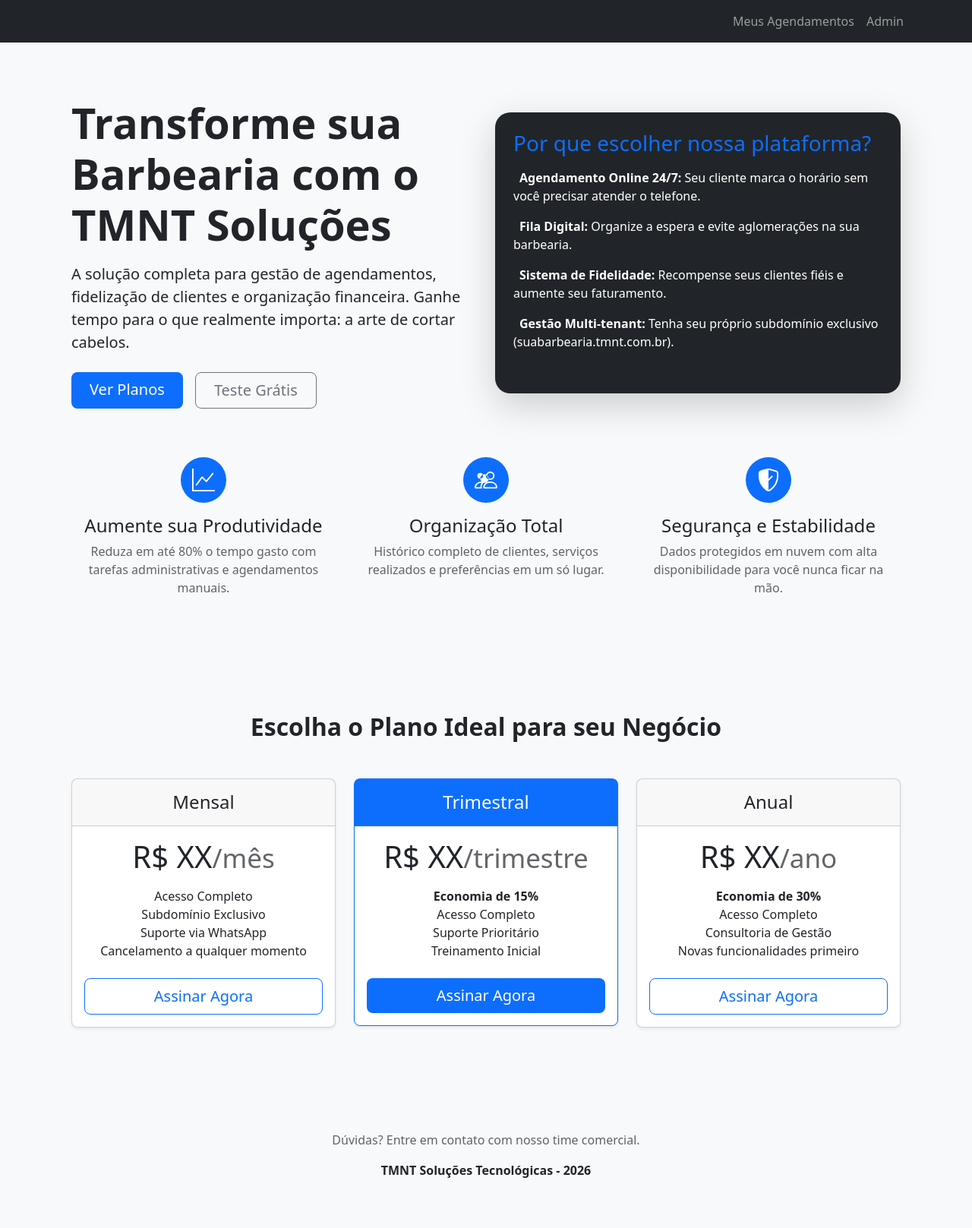
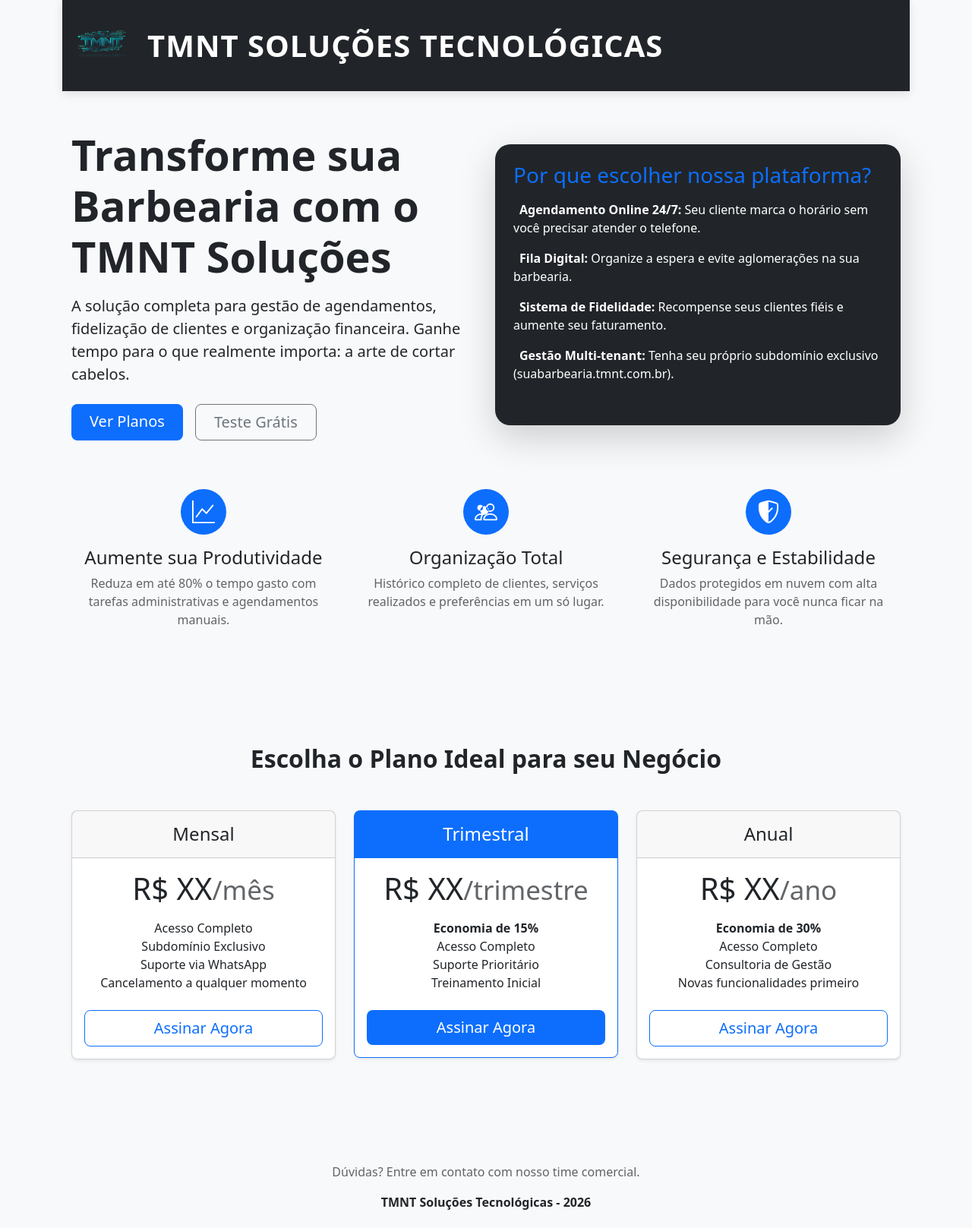
Before and after one commit to juliomtv/TMNT-Solu-oes-tecnologicas, a Flask app: page /venda in a window 1280 px wide. Shown: the whole page at 76% size. After the commit the page ends 1593 px from the top, so only its background shows below. Run offline with Flask 3, Linux system fonts and the light colour scheme.

Commit message:
style: personaliza navbar da página de vendas com logo e nome da empresa

```diff
--- a/barbearia_system/templates/venda.html
+++ b/barbearia_system/templates/venda.html
@@ -1,7 +1,43 @@
 {% extends 'base.html' %}
 
 {% block content %}
-<div class="container py-5">
+<!-- Sobrescreve o estilo da navbar apenas para esta página -->
+<style>
+    /* Esconde a navbar padrão do base.html para criar uma personalizada */
+    nav.navbar { display: none !important; }
+
+    .venda-navbar {
+        padding: 20px 0;
+        background-color: #212529;
+        margin-bottom: 50px;
+        box-shadow: 0 4px 12px rgba(0,0,0,0.1);
+    }
+    .venda-logo {
+        max-height: 80px;
+        margin-right: 20px;
+    }
+    .venda-brand-name {
+        font-size: 2.5rem;
+        font-weight: 800;
+        color: white;
+        text-transform: uppercase;
+        letter-spacing: 1px;
+    }
+    @media (max-width: 768px) {
+        .venda-brand-name { font-size: 1.5rem; }
+        .venda-logo { max-height: 50px; }
+    }
+</style>
+
+<!-- Navbar Personalizada para a Página de Vendas -->
+<div class="venda-navbar">
+    <div class="container d-flex align-items-center justify-content-center justify-content-md-start">
+        <img src="{{ url_for('static', filename='uploads/logo.png') }}" alt="TMNT Logo" class="venda-logo">
+        <span class="venda-brand-name">TMNT Soluções Tecnológicas</span>
+    </div>
+</div>
+
+<div class="container">
     <!-- Seção de Apresentação (Hero) -->
     <div class="row align-items-center mb-5">
         <div class="col-lg-6">
```
